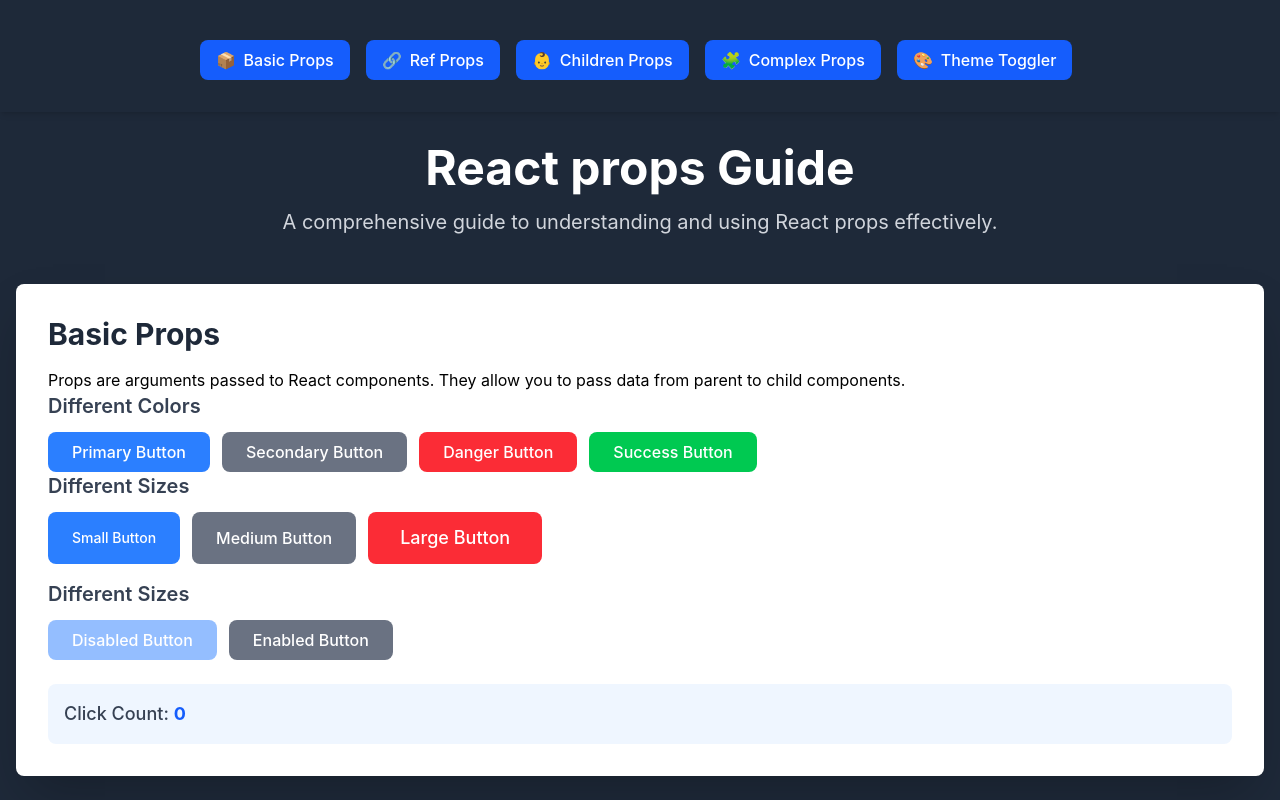
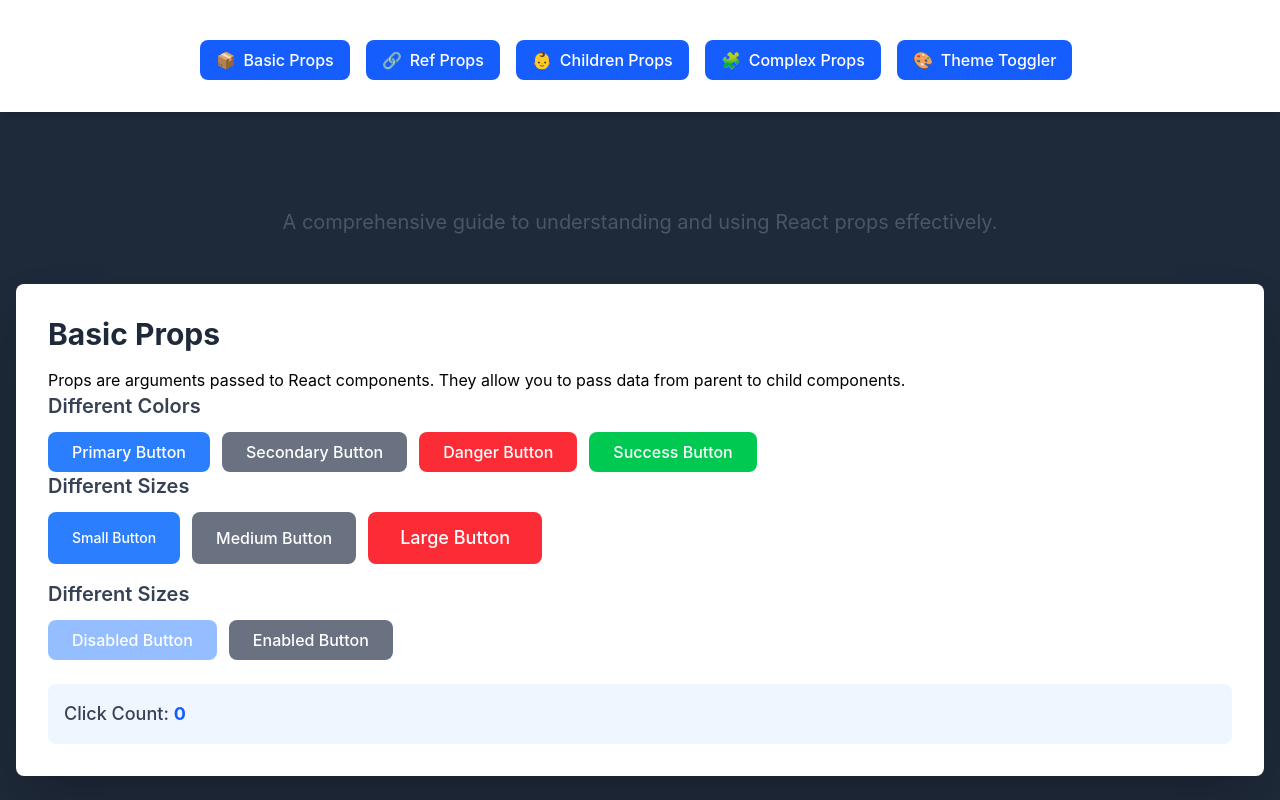
Before and after one commit to arnavbhatiamait/Complete-React-and-NextJS-course-with-AI-powered-Projects-Course---Hitesh-chaudhary, a React (Vite) app in the folder 05_prop_guide/: page / in a window 1280 px wide. Shown: the top 800 px of the page. Built offline with nearby package versions, Linux system fonts and the light colour scheme.

Commit message:
Refactor theme context implementation and integrate useTheme hook

```diff
--- a/05_prop_guide/src/App.jsx
+++ b/05_prop_guide/src/App.jsx
@@ -4,11 +4,12 @@
 import ChildrenProps from './components/ChildrenProps'
 import ComplexProps from './components/ComplexProps'
 import RefProps from './components/RefProps'
-import ThemeToggler, { ThemeProvider } from './components/ThemeToggler'
+import ThemeToggler, { ThemeProvider,useTheme } from './components/ThemeToggler'
 import './App.css'
 
 function Navigation() {
-  const isDark = true
+  // const isDark = true
+  const {isDark}=useTheme();
   const sections = [
     { id: 'basic', label: 'Basic Props', icon: '📦' },
     { id: 'ref', label: 'Ref Props', icon: '🔗' },
@@ -34,7 +35,7 @@
 }
 
 function AppContent() {
-  const isDark = true;
+  const {isDark} = useTheme();
   return (
     <div className={`min-h-screen bg-gray-800`}>
       <Navigation />
--- a/05_prop_guide/src/components/ThemeToggler.jsx
+++ b/05_prop_guide/src/components/ThemeToggler.jsx
@@ -1,18 +1,19 @@
-import React, { useState } from 'react'
+import React, { use, useState } from 'react'
+import { useContext } from 'react';
 import { createContext } from 'react'
 // ! this is just a placeholder component to show how to use context for theme toggling. The actual implementation will be done in the next section on context API.
-const ThemeContext=createContext();
+const ThemeContext = createContext();
 
 // ! theme provider component
-export function ThemeProvider({children}){
-    const [theme,setTheme]=useState("light");
-    const toggleTheme=()=>{
-        setTheme((prevTheme)=>prevTheme==="light"?"dark":"light");
+export function ThemeProvider({ children }) {
+    const [theme, setTheme] = useState("light");
+    const toggleTheme = () => {
+        setTheme((prevTheme) => prevTheme === "light" ? "dark" : "light");
     }
-    const value={
+    const value = {
         theme,
         toggleTheme,
-        isDark:theme==="dark"
+        isDark: theme === "dark"
     }
     return (
         <ThemeContext.Provider value={value}>
@@ -20,10 +21,65 @@
         </ThemeContext.Provider>
     )
 }
+export function useTheme() {
+    const context = useContext(ThemeContext);
+    if (!context) {
+        throw new Error("useTheme must be used within a ThemeProvider");
+    }
+    return context;
+}
+
+function ThemeToggleButton() {
+    const { theme, toggleTheme, isDark } = useTheme();
+    return (
+        function ThemeToggleButton() {
+            const { theme, toggleTheme, isDark } = useTheme();
+
+            return (
+                <button
+                    onClick={toggleTheme}
+                    className={`
+        relative w-16 h-8 rounded-full transition-colors duration-300
+        ${isDark ? "bg-blue-600" : "bg-gray-300"}
+      `}
+                >
+                    <div
+                        className={`
+          absolute top-1 left-1 w-6 h-6 rounded-full bg-white
+          transition-transform duration-300 flex items-center justify-center
+          ${isDark ? "transform translate-x-8" : ""}
+        `}
+                    >
+                        {isDark ? "🌙" : "☀️"}
+                    </div>
+                </button>
+            );
+        }
+    );
+}
+
+function ThemeCard({ title, children }) {
+    const {isDark} = useTheme();
+    return (
+            <div
+      className={`
+        p-6 rounded-lg shadow-lg transition-colors duration-300
+        ${isDark ? "bg-gray-800 text-white" : "bg-white text-gray-800"}
+      `}
+    >
+      <h3 className="text-xl font-bold mb-3">{title}</h3>
+      <div>{children}</div>
+    </div>
+    )
+
+}
+
 function ThemeToggler() {
-  return (
-    <div>ThemeToggler</div>
-  )
+    const { theme, toggleTheme, isDark } = useTheme();
+
+    return (
+        <div>ThemeToggler</div>
+    )
 }
 
 export default ThemeToggler
```
